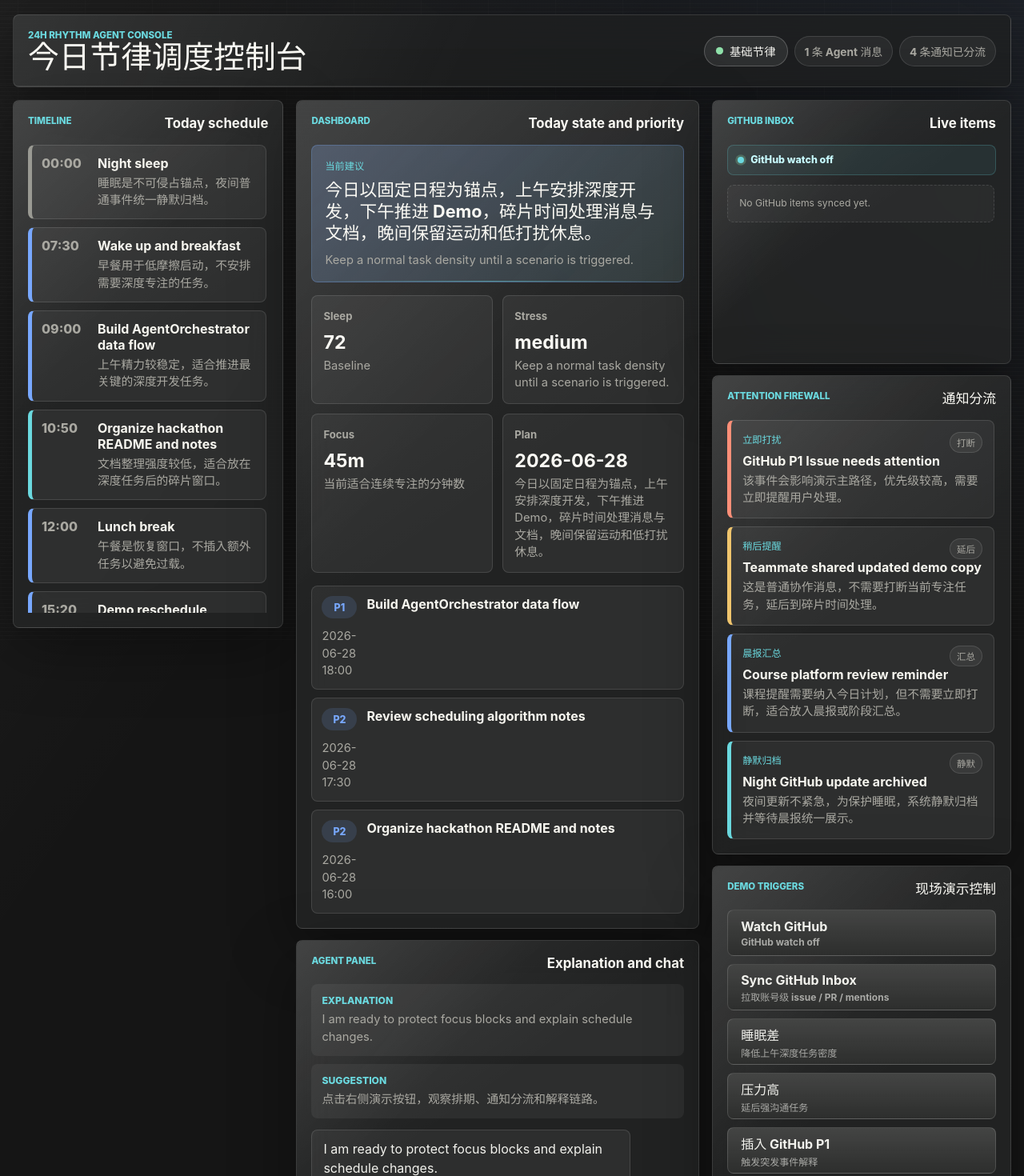
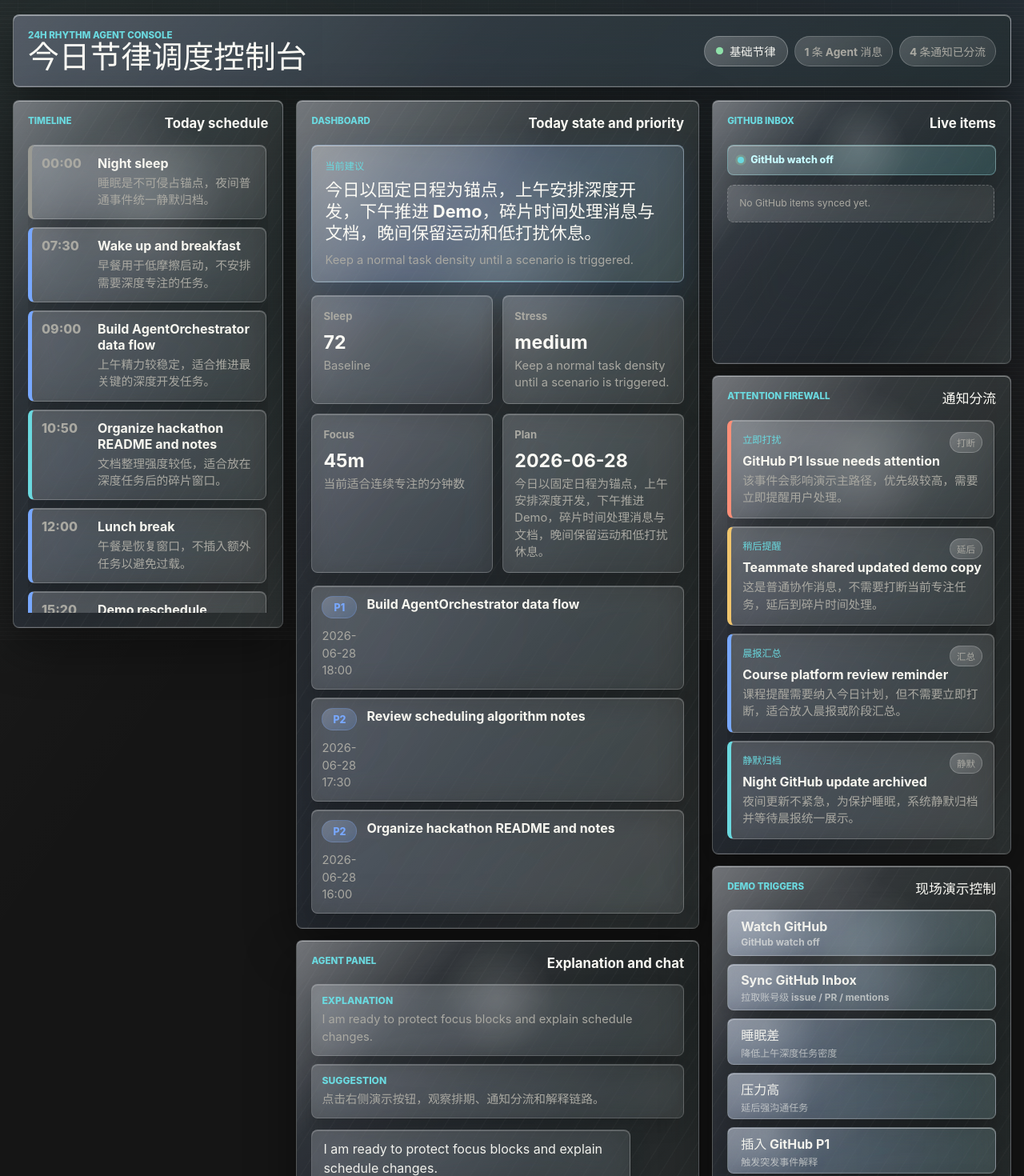
Before and after one commit to DanielPAN313/demo, a React (Vite) app: page / in a window 1280 px wide. Shown: the top 1470 px of the page at 80% size. Built offline with nearby package versions, Linux system fonts and the light colour scheme.

Commit message:
Add liquid glass interface styling

```diff
--- a/src/index.css
+++ b/src/index.css
@@ -4,6 +4,13 @@
   --surface-strong: rgba(38, 39, 39, 0.9);
   --surface-muted: rgba(255, 255, 255, 0.055);
   --surface-hover: rgba(255, 255, 255, 0.09);
+  --glass: rgba(255, 255, 255, 0.105);
+  --glass-strong: rgba(255, 255, 255, 0.16);
+  --glass-edge: rgba(255, 255, 255, 0.38);
+  --glass-shadow: 0 22px 62px rgba(0, 0, 0, 0.42);
+  --glass-inset:
+    inset 0 1px 0 rgba(255, 255, 255, 0.42),
+    inset 0 -1px 0 rgba(255, 255, 255, 0.08);
   --text: #f2f2ed;
   --muted: #aaa9a2;
   --line: rgba(255, 255, 255, 0.12);
@@ -44,6 +51,7 @@
   background:
     linear-gradient(125deg, rgba(255, 255, 255, 0.045), transparent 34%),
     linear-gradient(215deg, rgba(120, 168, 255, 0.08), transparent 30%),
+    linear-gradient(165deg, rgba(107, 217, 223, 0.075), transparent 42%),
     #151515;
 }
 
@@ -68,8 +76,9 @@
 
 body::after {
   z-index: 1;
-  opacity: 0.2;
+  opacity: 0.28;
   background-image:
+    linear-gradient(115deg, transparent 0%, rgba(255, 255, 255, 0.08) 44%, transparent 58%),
     repeating-linear-gradient(
       0deg,
       rgba(255, 255, 255, 0.08) 0,
@@ -77,23 +86,30 @@
       transparent 1px,
       transparent 5px
     );
+  background-size: 220% 100%, auto;
   mix-blend-mode: screen;
+  animation: glassAtmosphere 18s ease-in-out infinite;
 }
 
 button {
   position: relative;
+  isolation: isolate;
+  overflow: hidden;
   min-height: 44px;
-  border: 1px solid rgba(255, 255, 255, 0.14);
+  border: 1px solid rgba(255, 255, 255, 0.24);
   border-radius: 8px;
   background:
-    linear-gradient(180deg, rgba(255, 255, 255, 0.16), rgba(255, 255, 255, 0.06)),
-    #202120;
+    linear-gradient(145deg, rgba(255, 255, 255, 0.24), rgba(255, 255, 255, 0.065) 42%, rgba(255, 255, 255, 0.02)),
+    linear-gradient(90deg, rgba(120, 168, 255, 0.16), rgba(107, 217, 223, 0.08)),
+    rgba(255, 255, 255, 0.07);
   color: var(--text);
   cursor: pointer;
   font: inherit;
   font-weight: 750;
   padding: 0 16px;
+  box-shadow: var(--glass-inset), 0 12px 34px rgba(0, 0, 0, 0.22);
   text-align: left;
+  backdrop-filter: blur(30px) saturate(1.85);
   transition:
     border-color 180ms ease,
     box-shadow 180ms ease,
@@ -101,10 +117,63 @@
     background 180ms ease;
 }
 
+button::before,
+button::after {
+  position: absolute;
+  pointer-events: none;
+  content: '';
+}
+
+button::before {
+  inset: 1px;
+  z-index: -1;
+  border-radius: 7px;
+  background:
+    linear-gradient(118deg, rgba(255, 255, 255, 0.36), transparent 26%),
+    radial-gradient(circle at 22% 18%, rgba(255, 255, 255, 0.34), transparent 24%),
+    linear-gradient(270deg, transparent, rgba(255, 255, 255, 0.08), transparent);
+  opacity: 0.5;
+  transform: translateX(-8%);
+  transition:
+    opacity 180ms ease,
+    transform 360ms ease;
+}
+
+button::after {
+  inset: -36% -18%;
+  z-index: -1;
+  background:
+    linear-gradient(105deg, transparent 20%, rgba(255, 255, 255, 0.42) 45%, transparent 60%),
+    repeating-linear-gradient(125deg, transparent 0 14px, rgba(255, 255, 255, 0.055) 15px 16px);
+  opacity: 0;
+  transform: translateX(-62%) rotate(4deg);
+  transition:
+    opacity 180ms ease,
+    transform 560ms ease;
+}
+
 button:hover {
-  border-color: rgba(255, 255, 255, 0.32);
-  box-shadow: 0 12px 34px rgba(0, 0, 0, 0.28);
-  transform: translateY(-1px);
+  border-color: rgba(255, 255, 255, 0.48);
+  box-shadow:
+    var(--glass-inset),
+    0 0 0 1px rgba(255, 255, 255, 0.08),
+    0 18px 44px rgba(0, 0, 0, 0.32);
+  transform: translateY(-1px) scale(1.01);
+}
+
+button:hover::before {
+  opacity: 0.78;
+  transform: translateX(6%);
+}
+
+button:hover::after {
+  opacity: 0.56;
+  transform: translateX(48%) rotate(4deg);
+}
+
+button:active {
+  transform: translateY(1px) scale(0.985);
+  transition-duration: 80ms;
 }
 
 button:focus-visible,
@@ -115,16 +184,21 @@
 }
 
 button.secondary {
-  background: rgba(255, 255, 255, 0.075);
+  background:
+    linear-gradient(145deg, rgba(255, 255, 255, 0.22), rgba(255, 255, 255, 0.06)),
+    rgba(255, 255, 255, 0.055);
   color: var(--text);
 }
 
 button.active {
-  border-color: rgba(120, 168, 255, 0.52);
+  border-color: rgba(184, 220, 255, 0.68);
   background:
-    linear-gradient(180deg, rgba(120, 168, 255, 0.34), rgba(120, 168, 255, 0.12)),
-    #202538;
-  box-shadow: 0 0 0 4px rgba(120, 168, 255, 0.12);
+    linear-gradient(140deg, rgba(255, 255, 255, 0.36), rgba(120, 168, 255, 0.2) 42%, rgba(107, 217, 223, 0.12)),
+    rgba(120, 168, 255, 0.16);
+  box-shadow:
+    var(--glass-inset),
+    0 0 0 4px rgba(120, 168, 255, 0.12),
+    0 20px 50px rgba(40, 89, 160, 0.28);
 }
 
 button small {
@@ -168,6 +242,8 @@
 .agent-console {
   position: relative;
   z-index: 2;
+  --pointer-x: 50%;
+  --pointer-y: 18%;
   width: min(1480px, calc(100% - 32px));
   min-height: 100svh;
   margin: 0 auto;
@@ -181,13 +257,14 @@
   gap: 20px;
   align-items: center;
   overflow: hidden;
-  border: 1px solid var(--line);
+  border: 1px solid var(--glass-edge);
   border-radius: 8px;
   background:
-    linear-gradient(115deg, rgba(255, 255, 255, 0.12), rgba(255, 255, 255, 0.025) 46%),
-    rgba(23, 24, 24, 0.72);
-  box-shadow: var(--shadow);
-  backdrop-filter: blur(26px);
+    linear-gradient(130deg, rgba(255, 255, 255, 0.2), rgba(255, 255, 255, 0.055) 46%, rgba(255, 255, 255, 0.025)),
+    linear-gradient(90deg, rgba(120, 168, 255, 0.14), rgba(107, 217, 223, 0.06)),
+    rgba(23, 24, 24, 0.58);
+  box-shadow: var(--glass-shadow), var(--glass-inset);
+  backdrop-filter: blur(36px) saturate(1.75);
   padding: 18px 18px;
   margin-bottom: 16px;
 }
@@ -214,9 +291,11 @@
   align-items: center;
   gap: 8px;
   min-height: 38px;
-  border: 1px solid var(--line-strong);
+  border: 1px solid rgba(255, 255, 255, 0.28);
   border-radius: 999px;
-  background: rgba(255, 255, 255, 0.08);
+  background:
+    linear-gradient(140deg, rgba(255, 255, 255, 0.18), rgba(255, 255, 255, 0.05)),
+    rgba(255, 255, 255, 0.07);
   color: var(--text);
   font-size: 0.9rem;
   font-weight: 750;
@@ -238,9 +317,11 @@
   display: inline-flex;
   align-items: center;
   min-height: 38px;
-  border: 1px solid var(--line);
+  border: 1px solid rgba(255, 255, 255, 0.2);
   border-radius: 999px;
-  background: rgba(255, 255, 255, 0.055);
+  background:
+    linear-gradient(140deg, rgba(255, 255, 255, 0.15), rgba(255, 255, 255, 0.04)),
+    rgba(255, 255, 255, 0.045);
   padding: 0 12px;
 }
 
@@ -263,13 +344,15 @@
 .panel {
   position: relative;
   overflow: hidden;
-  border: 1px solid var(--line);
+  isolation: isolate;
+  border: 1px solid rgba(255, 255, 255, 0.24);
   border-radius: 8px;
   background:
-    linear-gradient(145deg, rgba(255, 255, 255, 0.1), rgba(255, 255, 255, 0.035) 48%),
-    var(--surface);
-  box-shadow: var(--shadow);
-  backdrop-filter: blur(22px);
+    linear-gradient(145deg, rgba(255, 255, 255, 0.17), rgba(255, 255, 255, 0.055) 44%, rgba(255, 255, 255, 0.02)),
+    linear-gradient(90deg, rgba(120, 168, 255, 0.08), rgba(107, 217, 223, 0.035)),
+    rgba(22, 23, 23, 0.58);
+  box-shadow: var(--glass-shadow), var(--glass-inset);
+  backdrop-filter: blur(38px) saturate(1.65) contrast(1.04);
   padding: 18px;
   animation: panelRise 520ms ease both;
 }
@@ -279,9 +362,13 @@
   inset: 0;
   pointer-events: none;
   border-radius: inherit;
-  background: linear-gradient(130deg, rgba(255, 255, 255, 0.18), transparent 38%);
+  background:
+    radial-gradient(circle at var(--pointer-x) var(--pointer-y), rgba(255, 255, 255, 0.22), transparent 18%),
+    linear-gradient(130deg, rgba(255, 255, 255, 0.38), transparent 26%),
+    linear-gradient(310deg, rgba(255, 255, 255, 0.1), transparent 38%),
+    repeating-linear-gradient(122deg, transparent 0 18px, rgba(255, 255, 255, 0.035) 19px 20px);
   content: '';
-  opacity: 0.5;
+  opacity: 0.68;
 }
 
 .panel::after {
@@ -289,14 +376,16 @@
   inset: 0;
   pointer-events: none;
   background:
-    linear-gradient(90deg, transparent, rgba(255, 255, 255, 0.06), transparent);
+    linear-gradient(100deg, transparent 18%, rgba(255, 255, 255, 0.18) 44%, transparent 62%),
+    radial-gradient(ellipse at center, rgba(255, 255, 255, 0.11), transparent 55%);
   content: '';
-  transform: translateX(-120%);
-  transition: transform 650ms ease;
+  opacity: 0.58;
+  transform: translateX(-135%) skewX(-10deg);
+  transition: transform 850ms ease;
 }
 
 .panel:hover::after {
-  transform: translateX(120%);
+  transform: translateX(135%) skewX(-10deg);
 }
 
 .panel > * {
@@ -380,10 +469,16 @@
   display: grid;
   grid-template-columns: 58px 1fr;
   gap: 12px;
-  border: 1px solid var(--line);
+  border: 1px solid rgba(255, 255, 255, 0.2);
   border-left: 5px solid var(--blue);
   border-radius: 8px;
-  background: var(--surface-muted);
+  background:
+    linear-gradient(140deg, rgba(255, 255, 255, 0.18), rgba(255, 255, 255, 0.045)),
+    rgba(255, 255, 255, 0.04);
+  box-shadow:
+    inset 0 1px 0 rgba(255, 255, 255, 0.24),
+    0 12px 28px rgba(0, 0, 0, 0.16);
+  backdrop-filter: blur(18px) saturate(1.45);
   padding: 12px;
   transition:
     border-color 180ms ease,
@@ -398,10 +493,15 @@
 .github-item:hover,
 .agent-explain article:hover,
 .brief-list article:hover,
-.reason-list p:hover {
-  border-color: rgba(255, 255, 255, 0.26);
-  background: var(--surface-hover);
-  transform: translateY(-1px);
+  .reason-list p:hover {
+  border-color: rgba(255, 255, 255, 0.42);
+  background:
+    linear-gradient(140deg, rgba(255, 255, 255, 0.24), rgba(255, 255, 255, 0.075)),
+    rgba(255, 255, 255, 0.06);
+  box-shadow:
+    inset 0 1px 0 rgba(255, 255, 255, 0.32),
+    0 16px 34px rgba(0, 0, 0, 0.24);
+  transform: translateY(-1px) scale(1.004);
 }
 
 .timeline-item time {
@@ -444,11 +544,16 @@
 .advice-card {
   position: relative;
   overflow: hidden;
-  border: 1px solid rgba(120, 168, 255, 0.28);
+  border: 1px solid rgba(185, 222, 255, 0.36);
   border-radius: 8px;
   background:
-    linear-gradient(135deg, rgba(120, 168, 255, 0.18), rgba(107, 217, 223, 0.07)),
-    rgba(255, 255, 255, 0.055);
+    linear-gradient(135deg, rgba(255, 255, 255, 0.24), rgba(120, 168, 255, 0.16) 44%, rgba(107, 217, 223, 0.07)),
+    rgba(255, 255, 255, 0.07);
+  box-shadow:
+    inset 0 1px 0 rgba(255, 255, 255, 0.36),
+    inset 0 -1px 0 rgba(255, 255, 255, 0.08),
+    0 18px 44px rgba(40, 89, 160, 0.18);
+  backdrop-filter: blur(24px) saturate(1.55);
   padding: 16px;
 }
 
@@ -488,9 +593,15 @@
 
 .state-grid article {
   min-height: 108px;
-  border: 1px solid var(--line);
+  border: 1px solid rgba(255, 255, 255, 0.2);
   border-radius: 8px;
-  background: var(--surface-muted);
+  background:
+    linear-gradient(140deg, rgba(255, 255, 255, 0.17), rgba(255, 255, 255, 0.045)),
+    rgba(255, 255, 255, 0.04);
+  box-shadow:
+    inset 0 1px 0 rgba(255, 255, 255, 0.22),
+    0 12px 28px rgba(0, 0, 0, 0.14);
+  backdrop-filter: blur(16px) saturate(1.4);
   padding: 14px;
   transition:
     border-color 180ms ease,
@@ -522,9 +633,15 @@
   grid-template-columns: 44px 1fr;
   gap: 12px;
   align-items: start;
-  border: 1px solid var(--line);
+  border: 1px solid rgba(255, 255, 255, 0.2);
   border-radius: 8px;
-  background: var(--surface-muted);
+  background:
+    linear-gradient(140deg, rgba(255, 255, 255, 0.17), rgba(255, 255, 255, 0.045)),
+    rgba(255, 255, 255, 0.04);
+  box-shadow:
+    inset 0 1px 0 rgba(255, 255, 255, 0.22),
+    0 12px 28px rgba(0, 0, 0, 0.14);
+  backdrop-filter: blur(16px) saturate(1.4);
   padding: 12px;
   transition:
     border-color 180ms ease,
@@ -538,17 +655,26 @@
   justify-content: center;
   min-height: 28px;
   border-radius: 999px;
-  background: rgba(120, 168, 255, 0.14);
+  border: 1px solid rgba(120, 168, 255, 0.24);
+  background:
+    linear-gradient(145deg, rgba(255, 255, 255, 0.18), rgba(120, 168, 255, 0.13)),
+    rgba(120, 168, 255, 0.1);
   color: var(--blue);
   font-size: 0.78rem;
   font-weight: 850;
 }
 
 .firewall-item {
-  border: 1px solid var(--line);
+  border: 1px solid rgba(255, 255, 255, 0.2);
   border-left: 5px solid var(--red);
   border-radius: 8px;
-  background: var(--surface-muted);
+  background:
+    linear-gradient(140deg, rgba(255, 255, 255, 0.17), rgba(255, 255, 255, 0.045)),
+    rgba(255, 255, 255, 0.04);
+  box-shadow:
+    inset 0 1px 0 rgba(255, 255, 255, 0.22),
+    0 12px 28px rgba(0, 0, 0, 0.14);
+  backdrop-filter: blur(16px) saturate(1.4);
   padding: 14px;
   transition:
     border-color 180ms ease,
@@ -581,9 +707,15 @@
 .github-status {
   position: relative;
   overflow: hidden;
-  border: 1px solid rgba(107, 217, 223, 0.22);
+  border: 1px solid rgba(178, 251, 255, 0.32);
   border-radius: 8px;
-  background: rgba(107, 217, 223, 0.08);
+  background:
+    linear-gradient(140deg, rgba(255, 255, 255, 0.2), rgba(107, 217, 223, 0.095)),
+    rgba(107, 217, 223, 0.065);
+  box-shadow:
+    inset 0 1px 0 rgba(255, 255, 255, 0.32),
+    0 16px 36px rgba(0, 0, 0, 0.18);
+  backdrop-filter: blur(22px) saturate(1.55);
   color: #c7fbff;
   font-size: 0.78rem;
   font-weight: 800;
@@ -616,9 +748,15 @@
 .github-item {
   display: grid;
   gap: 7px;
-  border: 1px solid var(--line);
+  border: 1px solid rgba(255, 255, 255, 0.2);
   border-radius: 8px;
-  background: var(--surface-muted);
+  background:
+    linear-gradient(140deg, rgba(255, 255, 255, 0.17), rgba(255, 255, 255, 0.045)),
+    rgba(255, 255, 255, 0.04);
+  box-shadow:
+    inset 0 1px 0 rgba(255, 255, 255, 0.22),
+    0 12px 28px rgba(0, 0, 0, 0.14);
+  backdrop-filter: blur(16px) saturate(1.4);
   padding: 12px;
   transition:
     border-color 180ms ease,
@@ -641,9 +779,11 @@
 }
 
 .priority-badge {
-  border: 1px solid rgba(255, 255, 255, 0.12);
+  border: 1px solid rgba(255, 255, 255, 0.2);
   border-radius: 999px;
-  background: rgba(255, 255, 255, 0.08);
+  background:
+    linear-gradient(145deg, rgba(255, 255, 255, 0.22), rgba(255, 255, 255, 0.06)),
+    rgba(255, 255, 255, 0.07);
   color: var(--muted);
   font-size: 0.68rem;
   padding: 3px 7px;
@@ -683,9 +823,12 @@
 }
 
 .empty-state {
-  border: 1px dashed var(--line);
+  border: 1px dashed rgba(255, 255, 255, 0.22);
   border-radius: 8px;
-  background: rgba(255, 255, 255, 0.04);
+  background:
+    linear-gradient(140deg, rgba(255, 255, 255, 0.12), rgba(255, 255, 255, 0.035)),
+    rgba(255, 255, 255, 0.035);
+  backdrop-filter: blur(14px);
   padding: 14px;
 }
 
@@ -737,32 +880,54 @@
 .chat-message.user {
   justify-self: end;
   max-width: 78%;
-  border: 1px solid rgba(120, 168, 255, 0.32);
+  border: 1px solid rgba(184, 220, 255, 0.42);
   background:
-    linear-gradient(135deg, rgba(120, 168, 255, 0.28), rgba(120, 168, 255, 0.1)),
+    linear-gradient(135deg, rgba(255, 255, 255, 0.3), rgba(120, 168, 255, 0.18) 46%, rgba(107, 217, 223, 0.09)),
     rgba(255, 255, 255, 0.075);
+  box-shadow:
+    inset 0 1px 0 rgba(255, 255, 255, 0.36),
+    0 16px 34px rgba(40, 89, 160, 0.18);
+  backdrop-filter: blur(18px) saturate(1.5);
   color: #ffffff;
 }
 
 .chat-message.agent {
   max-width: 86%;
-  border: 1px solid var(--line);
-  background: var(--surface-muted);
+  border: 1px solid rgba(255, 255, 255, 0.2);
+  background:
+    linear-gradient(140deg, rgba(255, 255, 255, 0.16), rgba(255, 255, 255, 0.045)),
+    rgba(255, 255, 255, 0.04);
+  box-shadow:
+    inset 0 1px 0 rgba(255, 255, 255, 0.2),
+    0 12px 28px rgba(0, 0, 0, 0.14);
+  backdrop-filter: blur(16px) saturate(1.4);
   color: var(--text);
 }
 
 .chat-message.system {
   max-width: 92%;
-  border: 1px dashed rgba(240, 197, 109, 0.34);
-  background: rgba(240, 197, 109, 0.1);
+  border: 1px dashed rgba(240, 197, 109, 0.42);
+  background:
+    linear-gradient(140deg, rgba(255, 255, 255, 0.16), rgba(240, 197, 109, 0.09)),
+    rgba(240, 197, 109, 0.075);
+  box-shadow:
+    inset 0 1px 0 rgba(255, 255, 255, 0.18),
+    0 12px 28px rgba(0, 0, 0, 0.12);
+  backdrop-filter: blur(16px) saturate(1.4);
   color: #ffe2a3;
 }
 
 .chat-input {
   display: flex;
   gap: 8px;
-  border: 1px solid var(--line-strong);
-  background: rgba(255, 255, 255, 0.045);
+  border: 1px solid rgba(255, 255, 255, 0.26);
+  background:
+    linear-gradient(140deg, rgba(255, 255, 255, 0.16), rgba(255, 255, 255, 0.045)),
+    rgba(255, 255, 255, 0.045);
+  box-shadow:
+    inset 0 1px 0 rgba(255, 255, 255, 0.22),
+    0 14px 30px rgba(0, 0, 0, 0.16);
+  backdrop-filter: blur(20px) saturate(1.48);
   color: var(--text);
 }
 
@@ -784,7 +949,9 @@
   min-height: 32px;
   border: 0;
   border-radius: 6px;
-  background: var(--ink);
+  background:
+    linear-gradient(145deg, rgba(255, 255, 255, 0.94), rgba(255, 255, 255, 0.68)),
+    var(--ink);
   color: #151515;
   cursor: pointer;
   font-weight: 800;
@@ -805,9 +972,15 @@
 .agent-explain article,
 .brief-list article,
 .reason-list p {
-  border: 1px solid transparent;
+  border: 1px solid rgba(255, 255, 255, 0.16);
   border-radius: 8px;
-  background: var(--surface-muted);
+  background:
+    linear-gradient(140deg, rgba(255, 255, 255, 0.15), rgba(255, 255, 255, 0.04)),
+    rgba(255, 255, 255, 0.035);
+  box-shadow:
+    inset 0 1px 0 rgba(255, 255, 255, 0.18),
+    0 10px 24px rgba(0, 0, 0, 0.12);
+  backdrop-filter: blur(14px) saturate(1.35);
   padding: 12px;
   transition:
     border-color 180ms ease,
@@ -823,9 +996,11 @@
 }
 
 .firewall-head em {
-  border: 1px solid var(--line);
+  border: 1px solid rgba(255, 255, 255, 0.2);
   border-radius: 999px;
-  background: rgba(255, 255, 255, 0.06);
+  background:
+    linear-gradient(145deg, rgba(255, 255, 255, 0.18), rgba(255, 255, 255, 0.055)),
+    rgba(255, 255, 255, 0.055);
   color: var(--muted);
   font-size: 0.72rem;
   font-style: normal;
```
Also changed, not shown: src/app/App.tsx (+12 -1 lines).
